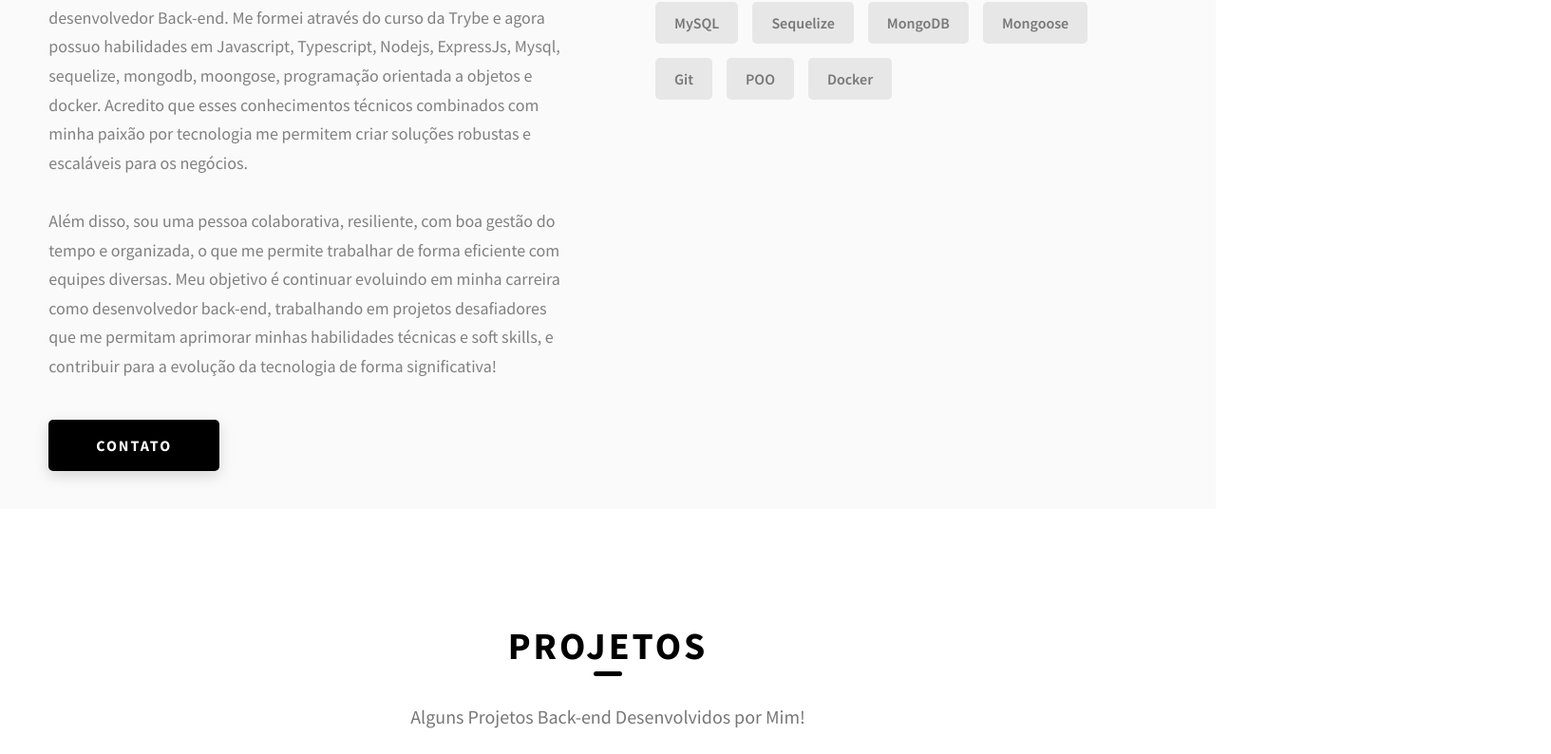
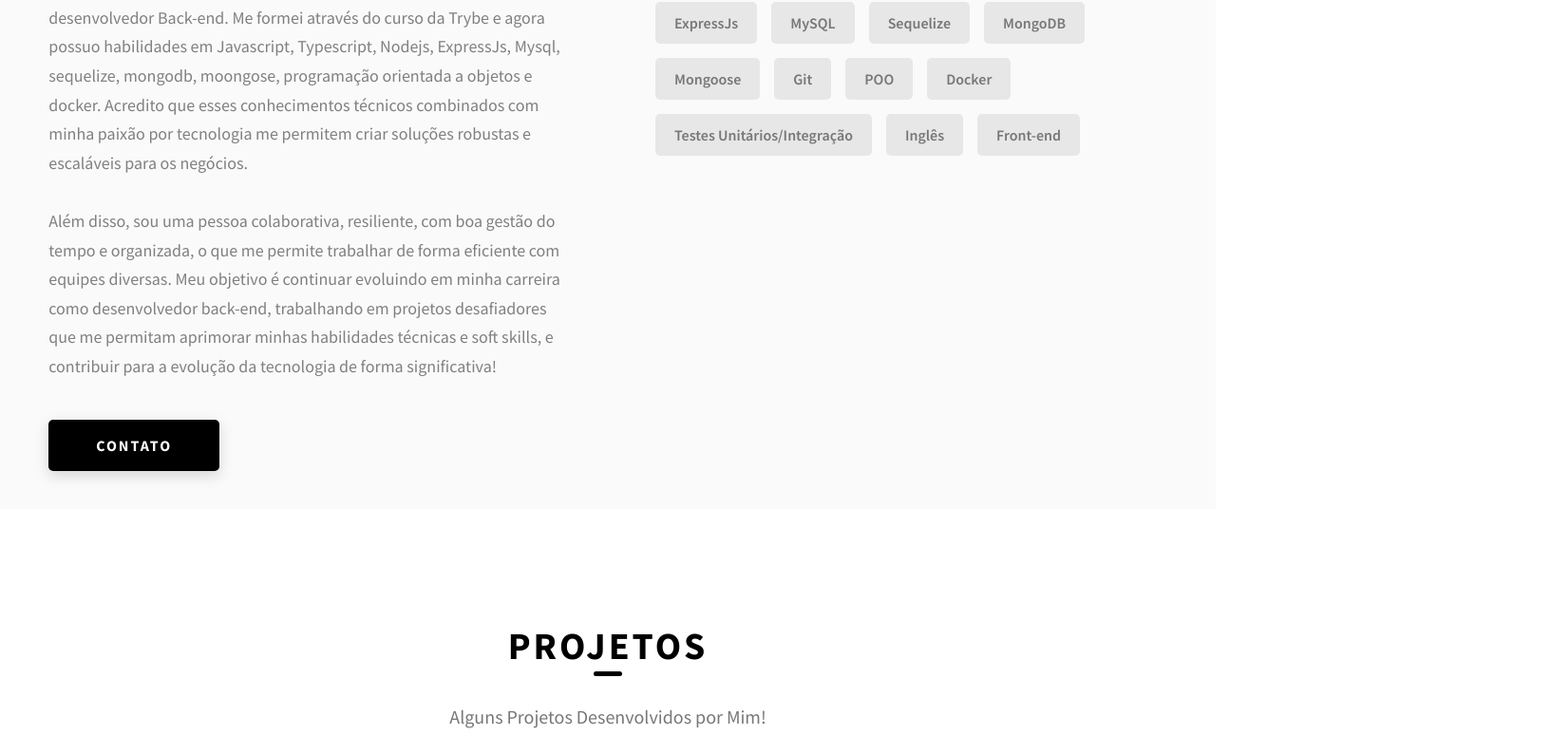
Before and after one commit to Rikelmy-Lopes/Rikelmy-Lopes.github.io, a React (Vite) app: page / in a window 1280 px wide. Shown: the part 1166-1960 px from the top of the page at 95% size, 1633 px wide, since content can reach past the window. Built offline with nearby package versions, Linux system fonts and the light colour scheme; no server answers.

Commit message:
melhorias

```diff
--- a/package.json
+++ b/package.json
@@ -27,7 +27,7 @@
   "devDependencies": {
     "@types/react": "^18.2.15",
     "@types/react-dom": "^18.2.7",
-    "@vitejs/plugin-react": "^4.0.3",
+    "@vitejs/plugin-react-swc": "^3.3.2",
     "eslint": "^8.45.0",
     "eslint-plugin-react": "^7.32.2",
     "eslint-plugin-react-hooks": "^4.6.0",
--- a/src/components/AboutMe/AboutMe.jsx
+++ b/src/components/AboutMe/AboutMe.jsx
@@ -21,7 +21,7 @@ function AboutMe() {
             <Fade left duration={2000}>
               <div className="about__content-details">
                 <p className="about__content-details-para">
-                  Meu nome é Rikelmy e tenho 19 anos, sou natural de Veredinha, apaixonado por tecnologia e sempre
+                  Meu nome é Rikelmy e tenho 20 anos, sou natural de Veredinha, apaixonado por tecnologia e sempre
                   em busca de novos desafios como desenvolvedor Back-end. Me formei através do curso da Trybe e
                   agora possuo habilidades em Javascript, Typescript, Nodejs, ExpressJs, Mysql, sequelize, mongodb,
                   moongose, programação orientada a objetos e docker. Acredito que esses conhecimentos técnicos
@@ -51,6 +51,7 @@ function AboutMe() {
               <div className="skills">
                 <div className="skills__skill">Javascript</div>
                 <div className="skills__skill">Typescript</div>
+                <div className="skills__skill">Java (Básico)</div>
                 <div className="skills__skill">NodeJs</div>
                 <div className="skills__skill">ExpressJs</div>
                 <div className="skills__skill">MySQL</div>
@@ -60,6 +61,9 @@ function AboutMe() {
                 <div className="skills__skill">Git</div>
                 <div className="skills__skill">POO</div>
                 <div className="skills__skill">Docker</div>
+                <div className="skills__skill">Testes Unitários/Integração</div>
+                <div className="skills__skill">Inglês</div>
+                <div className="skills__skill">Front-end</div>
               </div>
             </Fade>
           </div>
--- a/src/components/Footer/Footer.jsx
+++ b/src/components/Footer/Footer.jsx
@@ -44,6 +44,7 @@ function Footer() {
               <p className="main-footer__short-desc">
                 A tecnologia move o mundo - Steve Jobs
               </p>
+              <p style={{ fontSize: '12px'}}>Copyright © 2023 Rikelmy Lopes</p>
             </div>
           </div>
         </div>
--- a/src/components/Projects/Projects.jsx
+++ b/src/components/Projects/Projects.jsx
@@ -64,7 +64,7 @@ const Project = ({ heading, username, length, specfic }) => {
           <Fade up duration={1500}>
             <h2 className="display-3 pb-5 text-center">
               <span className='projects-sec__main' > {heading} </span>
-              <span className='heading-sec__sub'> Alguns Projetos Back-end Desenvolvidos por Mim! </span>
+              <span className='heading-sec__sub'> Alguns Projetos Desenvolvidos por Mim! </span>
             </h2>
           </Fade>
           <Row>
--- a/src/config.js
+++ b/src/config.js
@@ -3,7 +3,7 @@ export const repos = {
     heading: 'Projetos',
     gitHubUsername: 'Rikelmy-Lopes',
     reposLength: 0,
-    specificRepos: ['Project-Futebol-Club', 'Project-Car-Shop', 'Project-Blogs-API', 'Project-Store-Manager'],
+    specificRepos: ['Project-Futebol-Club', 'Project-File-Transfer',  'Project-Car-Shop', 'Chat-ZapZap', 'Project-Blogs-API'],
   };
 
   export const emailjsInfo = {
--- a/vite.config.js
+++ b/vite.config.js
@@ -1,6 +1,6 @@
 /* eslint-disable no-undef */
 import { defineConfig } from 'vite'
-import react from '@vitejs/plugin-react'
+import react from '@vitejs/plugin-react-swc'
 import path from 'path'
 
 // https://vitejs.dev/config/
```
Also changed, not shown: 1 other file (tests, documents, lock files or other folders).
